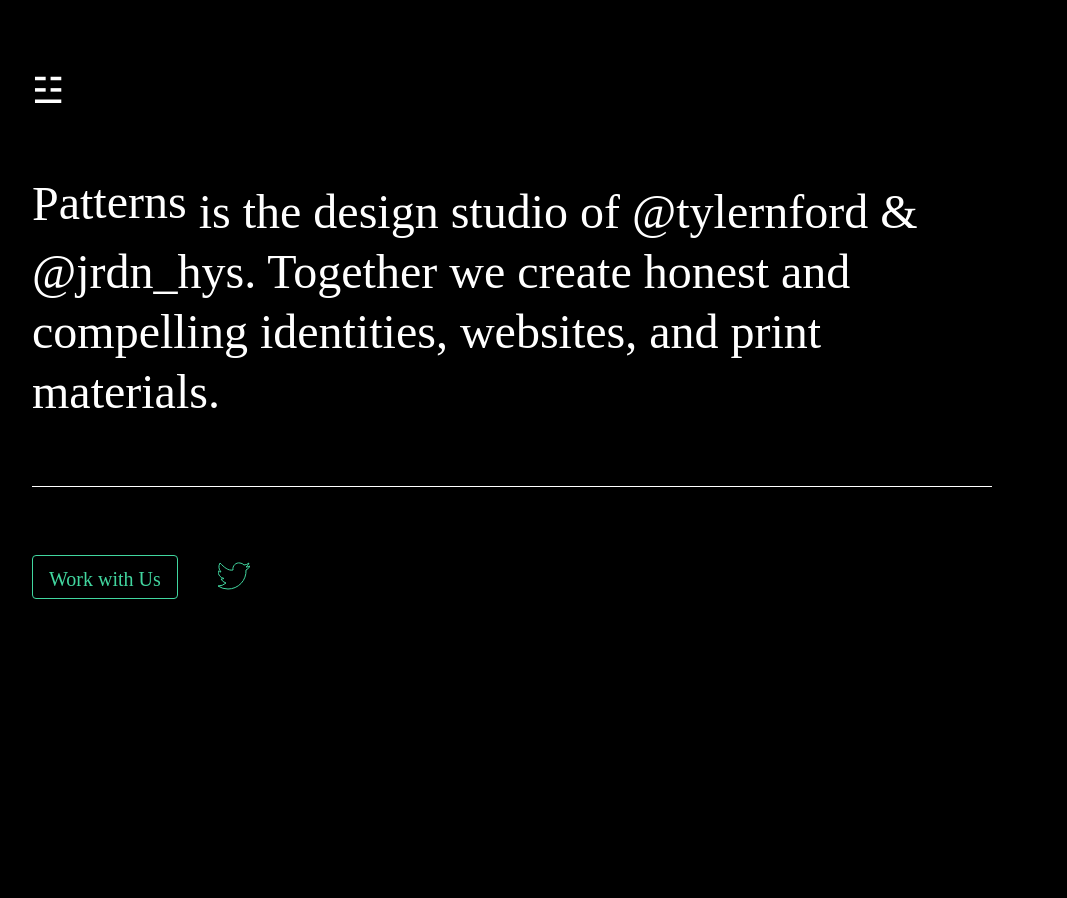
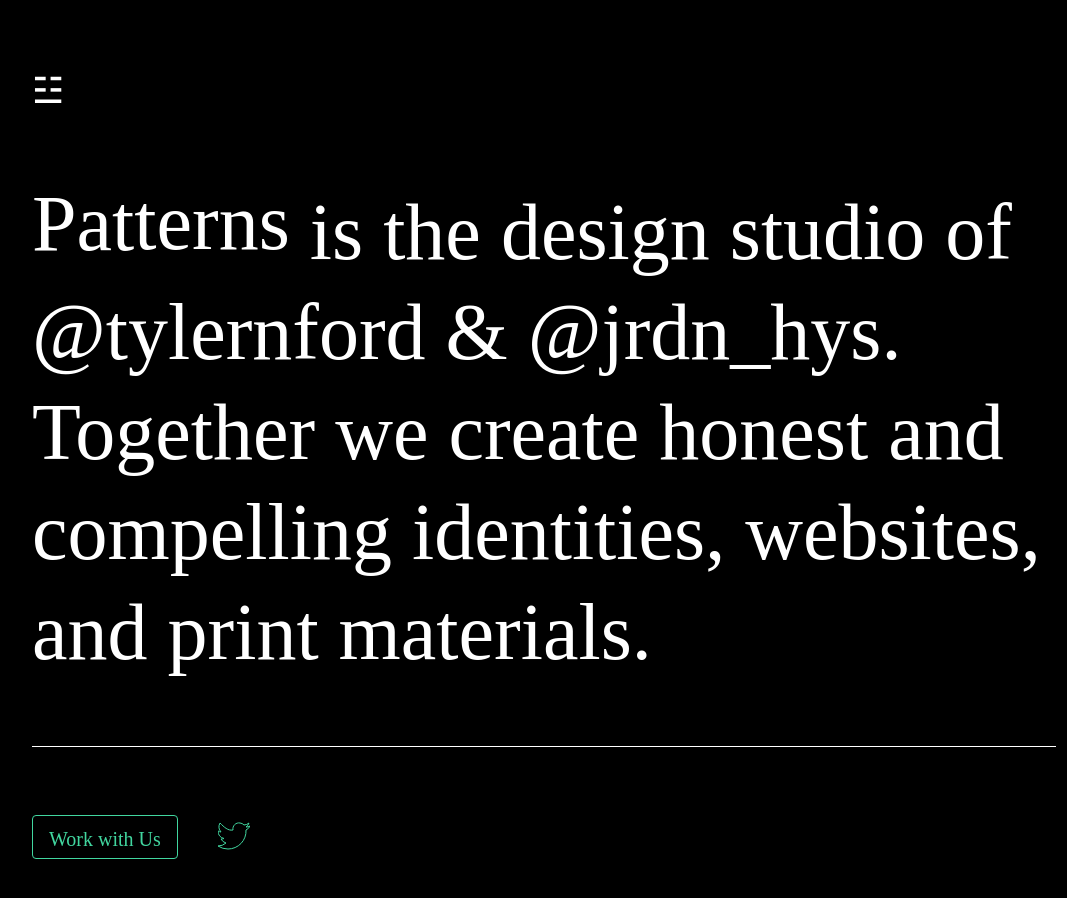
Before and after one commit to wearepatterns/wearepatterns.github.io, a Jekyll site: the page built from index.markdown, in a window 1280 px wide. Shown: the whole page, without its empty margins (96-1163 px from the left). Built offline with Jekyll 4.4.1, drawn with Linux system fonts in a browser that asks for light colours.

Commit message:
Update split.html

```diff
--- a/_layouts/split.html
+++ b/_layouts/split.html
@@ -34,7 +34,7 @@
 <body class="bg-black fw4 lh-copy" style="font-family:'p22-underground';">
     <header class="bg-black center fixed-l h-100-ns pb5 ph4 ph5-ns ph6-l white" style="-webkit-font-smoothing: antialiased;">
         <p class="f4 f2-ns mb4 mb5-ns mt0 pt4 pt5-ns pt5-l">&#9779;</p>
-        <h1 class="bb f3 f2-ns f1-l lh-title measure-narrow normal mb4 mb5-ns pb4 pb5-ns">
+        <h1 class="bb f3 f2-ns f-5-l lh-title measure-narrow normal mb4 mb5-ns pb4 pb5-ns">
             <span class="txtwav slow">Patterns</span> is the design studio of
             <a class="hover-blue link white" href="https://twitter.com/tylernford" title="@tylernford">@tylernford</a>
             &amp;
```
